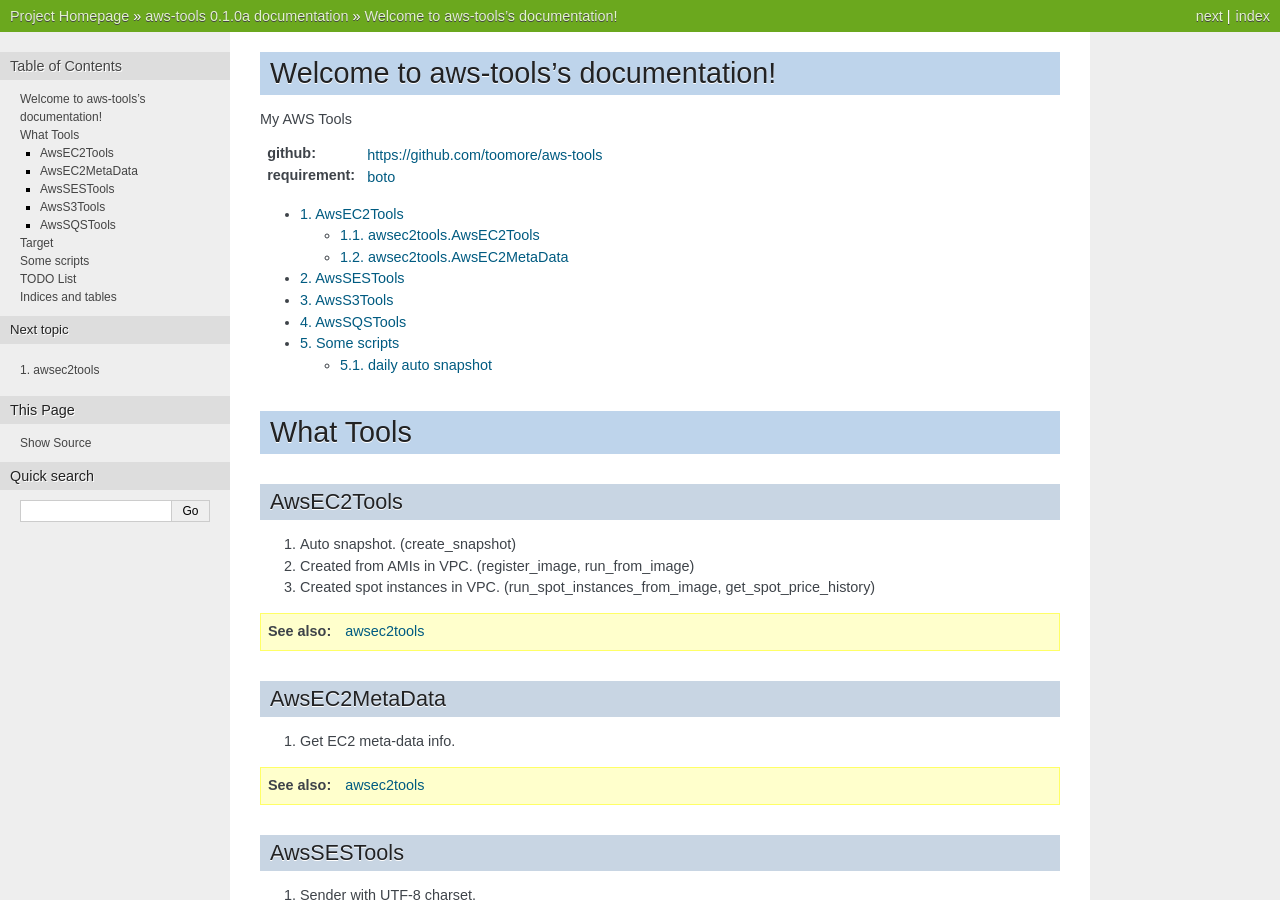
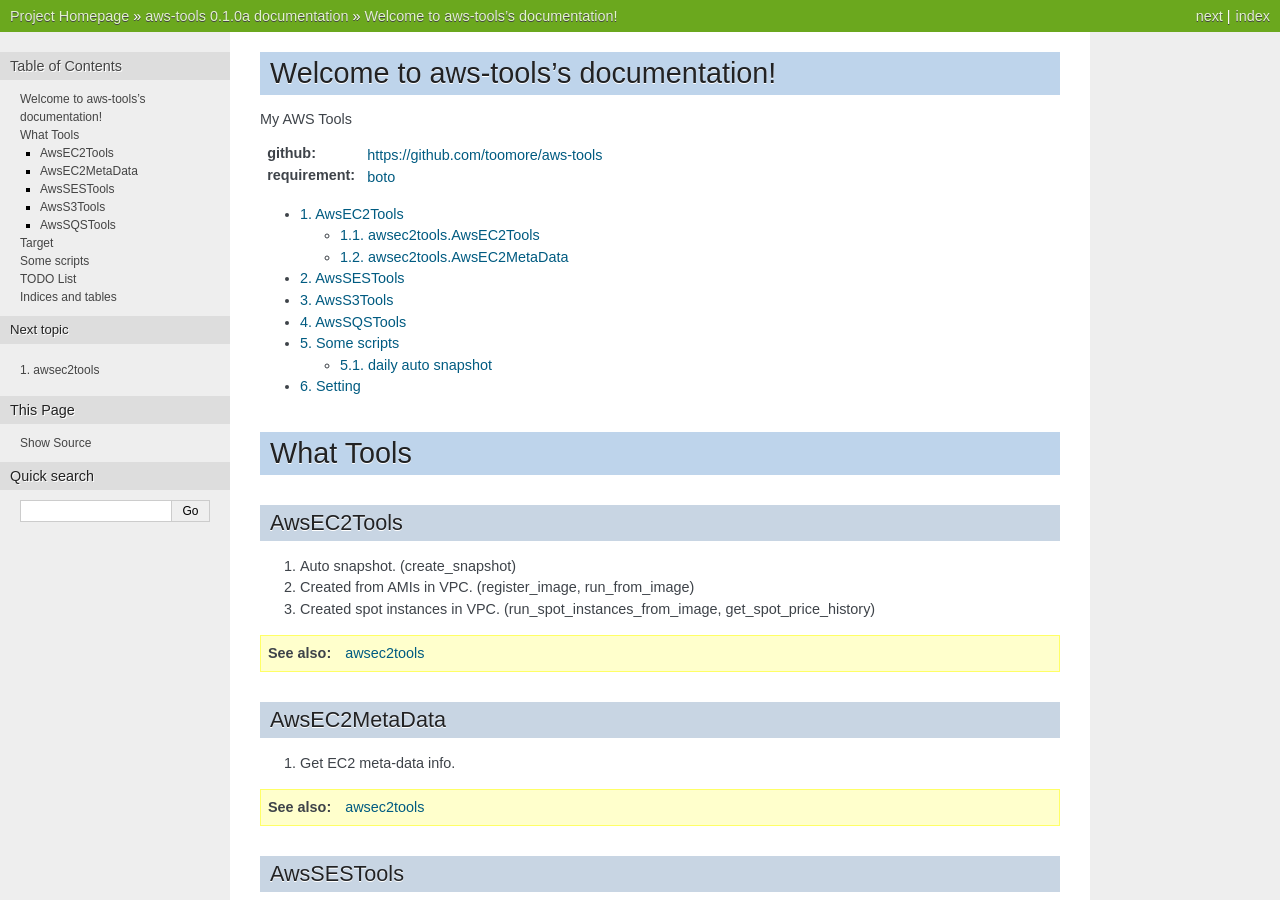
Before and after one commit to toomore/aws-tools, a Sphinx documentation site: the page built from docs/index.rst, in a window 1280 px wide and 900 px high. Built offline with Sphinx 7.4.7, drawn with Linux system fonts in a browser that asks for light colours; formulas are drawn with MathJax 3.

Commit message:
Add `setting-aws` into docs.

```diff
--- a/docs/index.rst
+++ b/docs/index.rst
@@ -19,6 +19,7 @@
    AwsS3Tools <awss3tools>
    AwsSQSTools <awssqstools>
    Some scripts <scripttools>
+   Setting <setting-aws>
 
 What Tools
 ============
--- /dev/null
+++ b/docs/setting-aws.rst
@@ -0,0 +1,4 @@
+AWS Tools Setting.
+==============================
+
+.. literalinclude:: ../setting.py.aws
```
